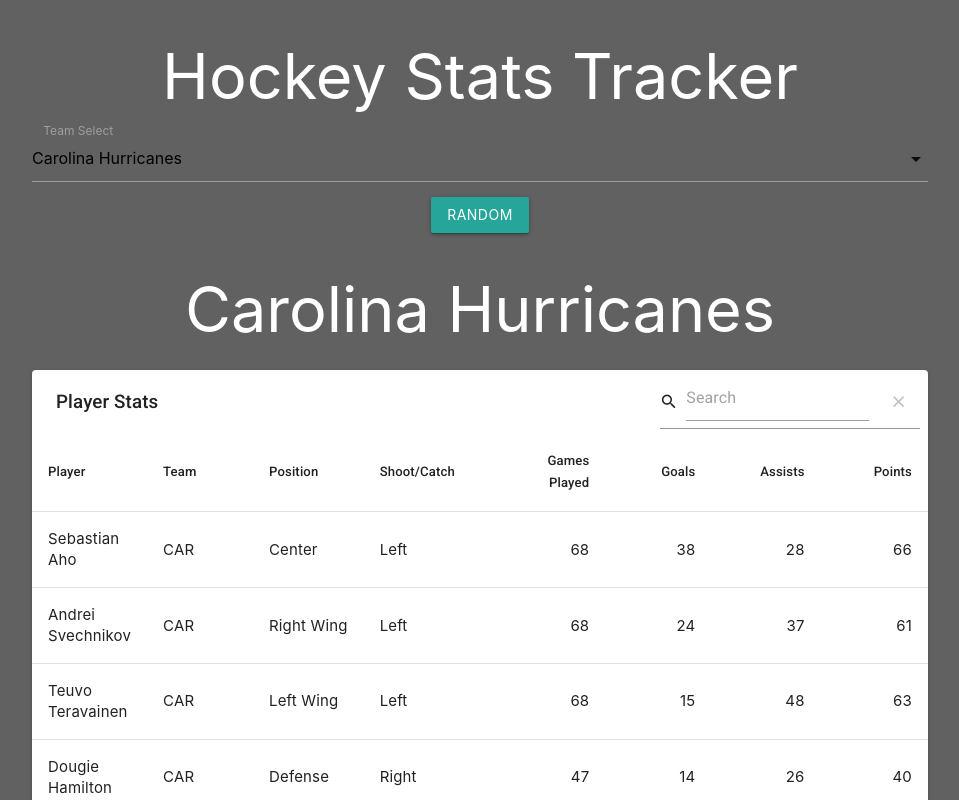
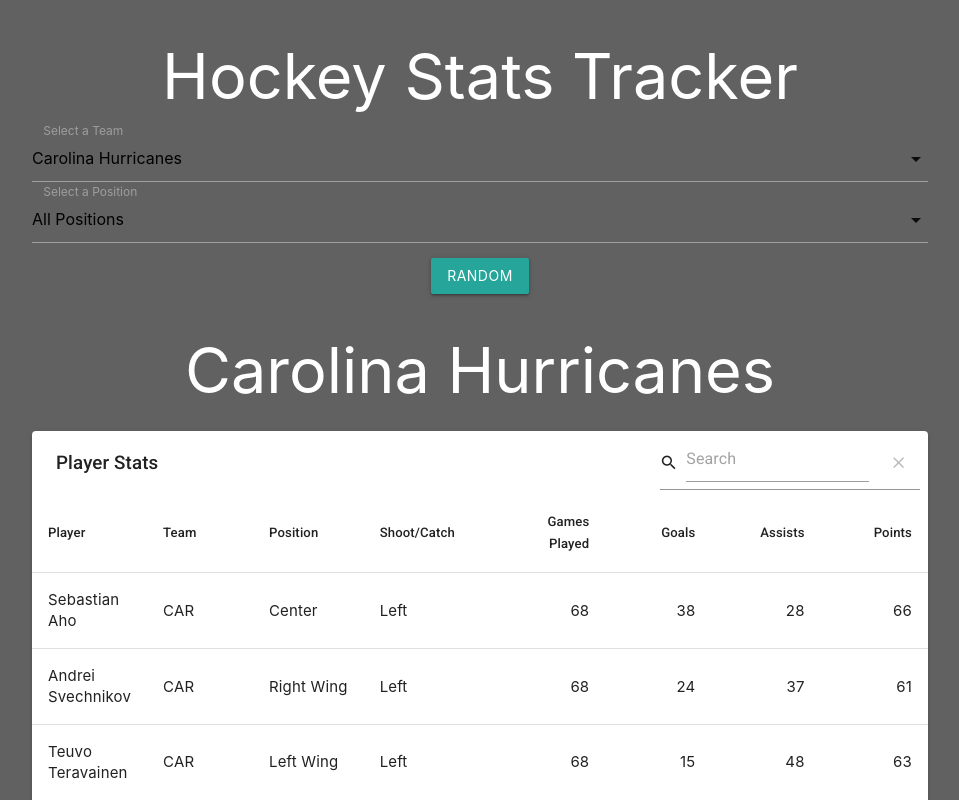
Before and after one commit to E-Huynh/hockey-stats-tracker, a React (Create React App) app: page / in a window 1280 px wide. Shown: the top 800 px of the page, without its empty margins (160-1119 px from the left). Built offline with nearby package versions, Linux system fonts and the light colour scheme.

Commit message:
position filter sets state

```diff
--- a/src/components/option.js
+++ b/src/components/option.js
@@ -2,6 +2,6 @@
 
 export default function option(props) {
     return (
-        <option value={props.team}>{props.team}</option>
+        <option value={props.arrayValue}>{props.arrayValue}</option>
     )
 }
--- a/src/components/select.js
+++ b/src/components/select.js
@@ -6,12 +6,12 @@
     return (
         <div className="input-field col s12">
             <select onChange={props.onChange}>
-                <option disabled>Choose a Team</option>
-                {props.teamArr.map((index) =>
-                    <Option team={index} />
+                <option disabled>Select a {props.label}</option>
+                {props.array.map((index) =>
+                    <Option arrayValue={index} />
                 )}
             </select>
-            <label>Team Select</label>
+            <label>Select a {props.label}</label>
         </div>
 
 
--- a/src/components/teams.js
+++ b/src/components/teams.js
@@ -12,7 +12,7 @@
     // states
     state = {
         team: "Carolina Hurricanes",
-        division: ""
+        position: "A"
     }
 
     // methods
@@ -23,8 +23,31 @@
     };
 
     handleTeamSelect = event => {
-        event.preventDefault();
         this.setState({team: event.target.value})
+    }
+
+    handlePositionSelect = event => {
+        console.log('pos: ', event.target.value)
+        switch (event.target.value) {
+            case 'Left Wing':
+                this.setState({position: 'L'})
+                break;
+            case 'Right Wing':
+                this.setState({position: 'R'})
+                break;
+            case 'Center':
+                this.setState({position: 'C'})
+                break;
+            case 'Defensemen':
+                this.setState({position: 'D'})
+                break;
+            case 'Goalie':
+                this.setState({position: 'G'})
+                break;
+            default:
+                this.setState({position: 'A'})
+                break;
+        }
     }
 
     // render
@@ -32,7 +55,8 @@
         const teamObj = Stats[this.state.team.replace(/\s/g, '')]
         return (
             <div className='center-align mainDisplay'>
-                <Select teamArr={allTeams} onChange={this.handleTeamSelect}/>
+                <Select label={'Team'} array={allTeams} onChange={this.handleTeamSelect}/>
+                <Select label={'Position'} array={['All Positions', 'Left Wing', 'Right Wing', 'Center', 'Defensemen', 'Goalie']} onChange={this.handlePositionSelect}/>
                 <RandomBtn displayRandomTeam={this.displayRandomTeam}/>
                 <TeamName team={this.state.team !== "" ? this.state.team : "Generate Random Team"}/>
                 <StatsTable stats={teamObj}/>
```
